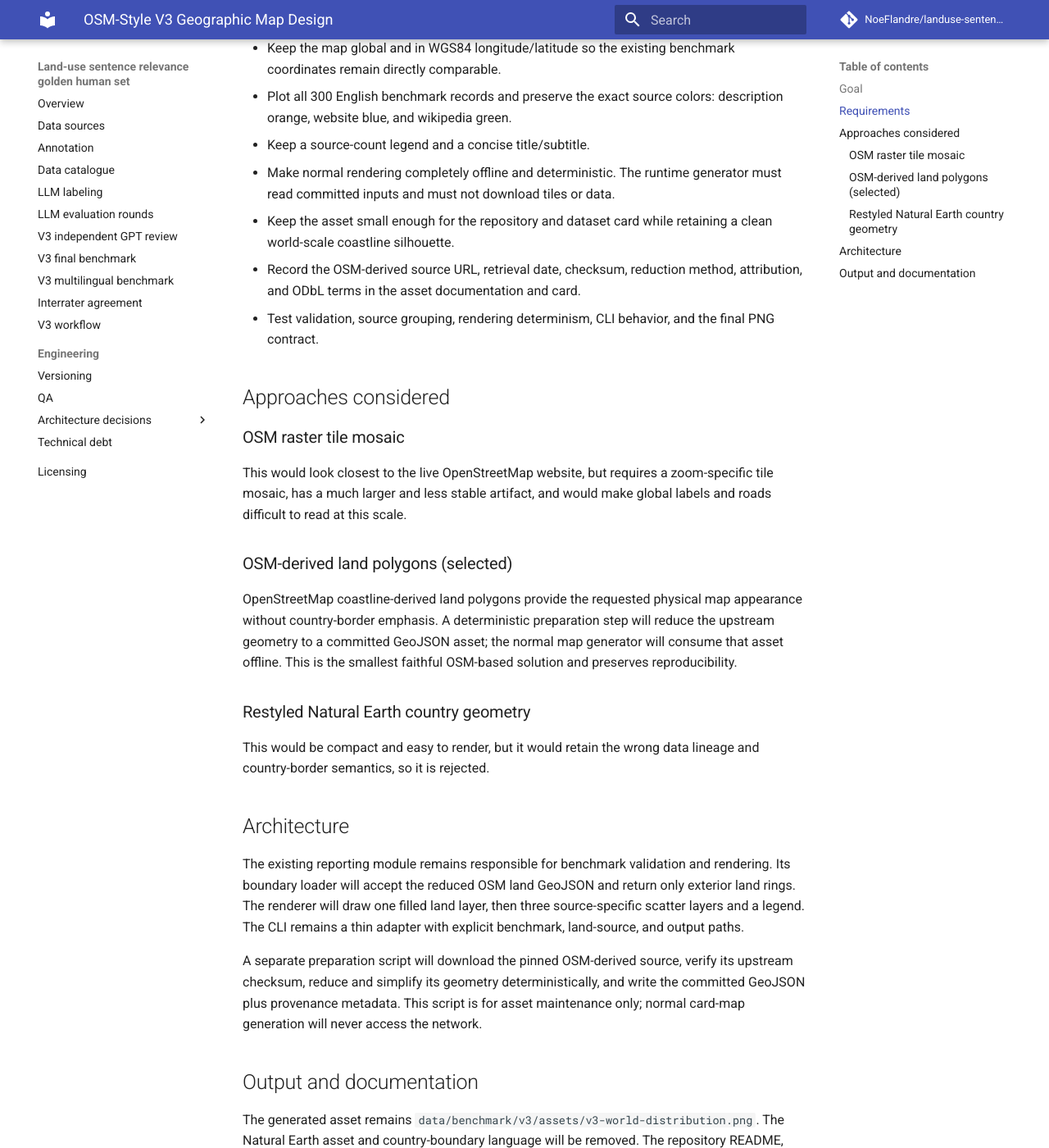
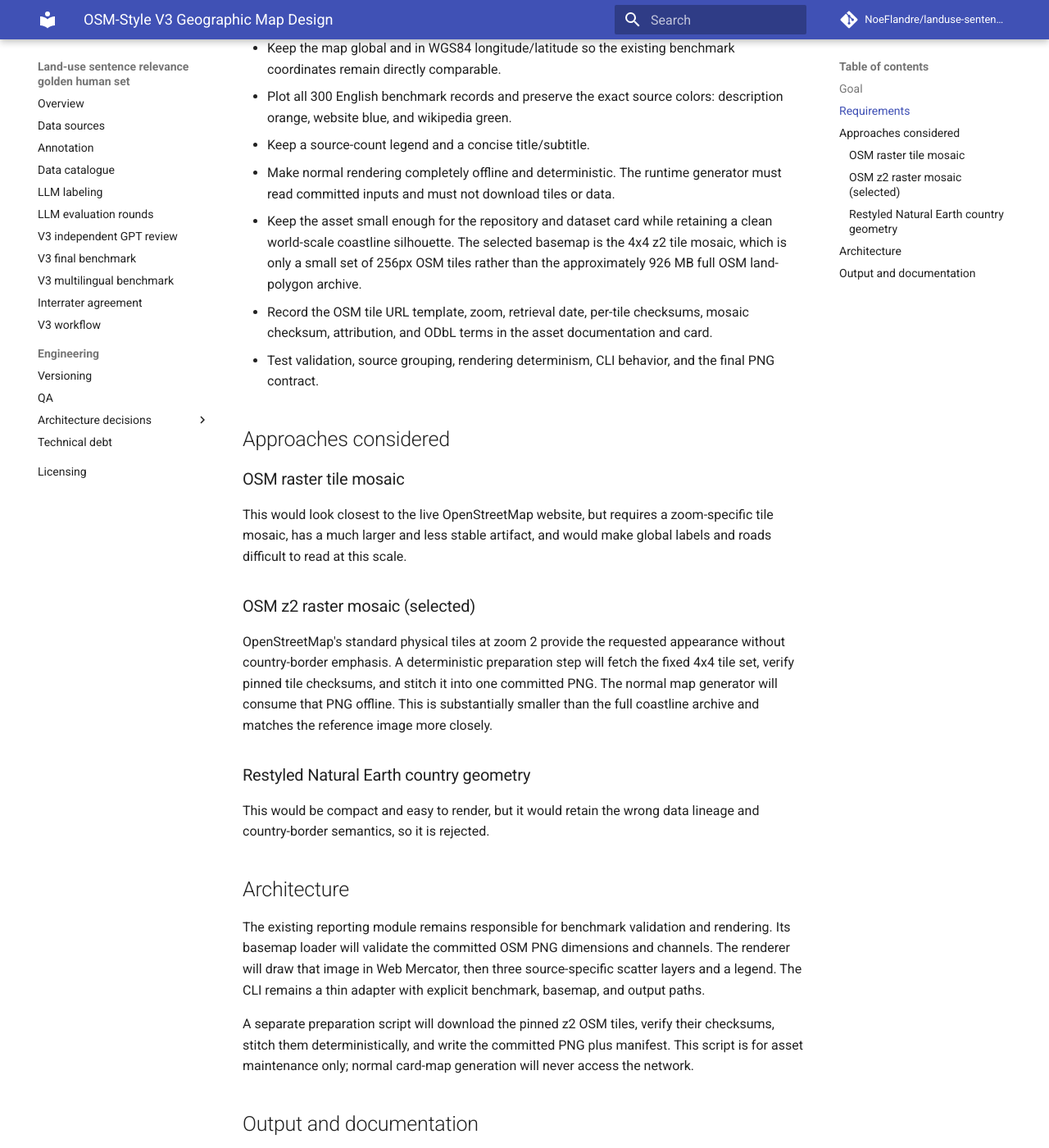
Before and after one commit to NoeFlandre/landuse-sentence-relevance-golden-human-set, an MkDocs documentation site: the page built from docs/superpowers/specs/2026-09-20-osm-style-v3-map-design.md, in a window 1280 px wide and 1400 px high, scrolled down 386 px. Shown: the whole window at 82% size. Built offline with MkDocs 1.6.1 and Material for MkDocs 9.7.7, drawn with Linux system fonts in a browser that asks for light colours; comment, search, counter and statistics services are not loaded; some of the changed text lies outside the part shown.

Commit message:
docs: choose compact OSM tile basemap

```diff
--- a/docs/superpowers/specs/2026-09-20-osm-style-v3-map-design.md
+++ b/docs/superpowers/specs/2026-09-20-osm-style-v3-map-design.md
@@ -9,8 +9,8 @@ source-colored points.
 
 ## Requirements
 
-- Use land geometry derived from OpenStreetMap coastline data, not country
-  boundaries.
+- Use a low-zoom OpenStreetMap physical basemap, not country-boundary
+  polygons.
 - Keep the map global and in WGS84 longitude/latitude so the existing benchmark
   coordinates remain directly comparable.
 - Plot all 300 English benchmark records and preserve the exact source colors:
@@ -19,9 +19,12 @@ source-colored points.
 - Make normal rendering completely offline and deterministic. The runtime
   generator must read committed inputs and must not download tiles or data.
 - Keep the asset small enough for the repository and dataset card while
-  retaining a clean world-scale coastline silhouette.
-- Record the OSM-derived source URL, retrieval date, checksum, reduction
-  method, attribution, and ODbL terms in the asset documentation and card.
+  retaining a clean world-scale coastline silhouette. The selected basemap is
+  the 4x4 z2 tile mosaic, which is only a small set of 256px OSM tiles rather
+  than the approximately 926 MB full OSM land-polygon archive.
+- Record the OSM tile URL template, zoom, retrieval date, per-tile checksums,
+  mosaic checksum, attribution, and ODbL terms in the asset documentation and
+  card.
 - Test validation, source grouping, rendering determinism, CLI behavior, and
   the final PNG contract.
 
@@ -33,13 +36,14 @@ This would look closest to the live OpenStreetMap website, but requires a
 zoom-specific tile mosaic, has a much larger and less stable artifact, and
 would make global labels and roads difficult to read at this scale.
 
-### OSM-derived land polygons (selected)
+### OSM z2 raster mosaic (selected)
 
-OpenStreetMap coastline-derived land polygons provide the requested physical
-map appearance without country-border emphasis. A deterministic preparation
-step will reduce the upstream geometry to a committed GeoJSON asset; the
-normal map generator will consume that asset offline. This is the smallest
-faithful OSM-based solution and preserves reproducibility.
+OpenStreetMap's standard physical tiles at zoom 2 provide the requested
+appearance without country-border emphasis. A deterministic preparation step
+will fetch the fixed 4x4 tile set, verify pinned tile checksums, and stitch it
+into one committed PNG. The normal map generator will consume that PNG
+offline. This is substantially smaller than the full coastline archive and
+matches the reference image more closely.
 
 ### Restyled Natural Earth country geometry
 
@@ -49,16 +53,15 @@ lineage and country-border semantics, so it is rejected.
 ## Architecture
 
 The existing reporting module remains responsible for benchmark validation and
-rendering. Its boundary loader will accept the reduced OSM land GeoJSON and
-return only exterior land rings. The renderer will draw one filled land layer,
-then three source-specific scatter layers and a legend. The CLI remains a thin
-adapter with explicit benchmark, land-source, and output paths.
+rendering. Its basemap loader will validate the committed OSM PNG dimensions
+and channels. The renderer will draw that image in Web Mercator, then three
+source-specific scatter layers and a legend. The CLI remains a thin adapter
+with explicit benchmark, basemap, and output paths.
 
-A separate preparation script will download the pinned OSM-derived source,
-verify its upstream checksum, reduce and simplify its geometry deterministically,
-and write the committed GeoJSON plus provenance metadata. This script is for
-asset maintenance only; normal card-map generation will never access the
-network.
+A separate preparation script will download the pinned z2 OSM tiles, verify
+their checksums, stitch them deterministically, and write the committed PNG
+plus manifest. This script is for asset maintenance only; normal card-map
+generation will never access the network.
 
 ## Output and documentation
 
@@ -66,6 +69,5 @@ The generated asset remains
 `data/benchmark/v3/assets/v3-world-distribution.png`. The Natural Earth asset
 and country-boundary language will be removed. The repository README,
 translation documentation, and Hugging Face dataset card will describe the OSM
-coastline-derived land layer, source colors, offline command, attribution, and
-the fact that the map shows benchmark coverage rather than population or
-source density.
+z2 basemap, source colors, offline command, attribution, and the fact that the
+map shows benchmark coverage rather than population or source density.
```
